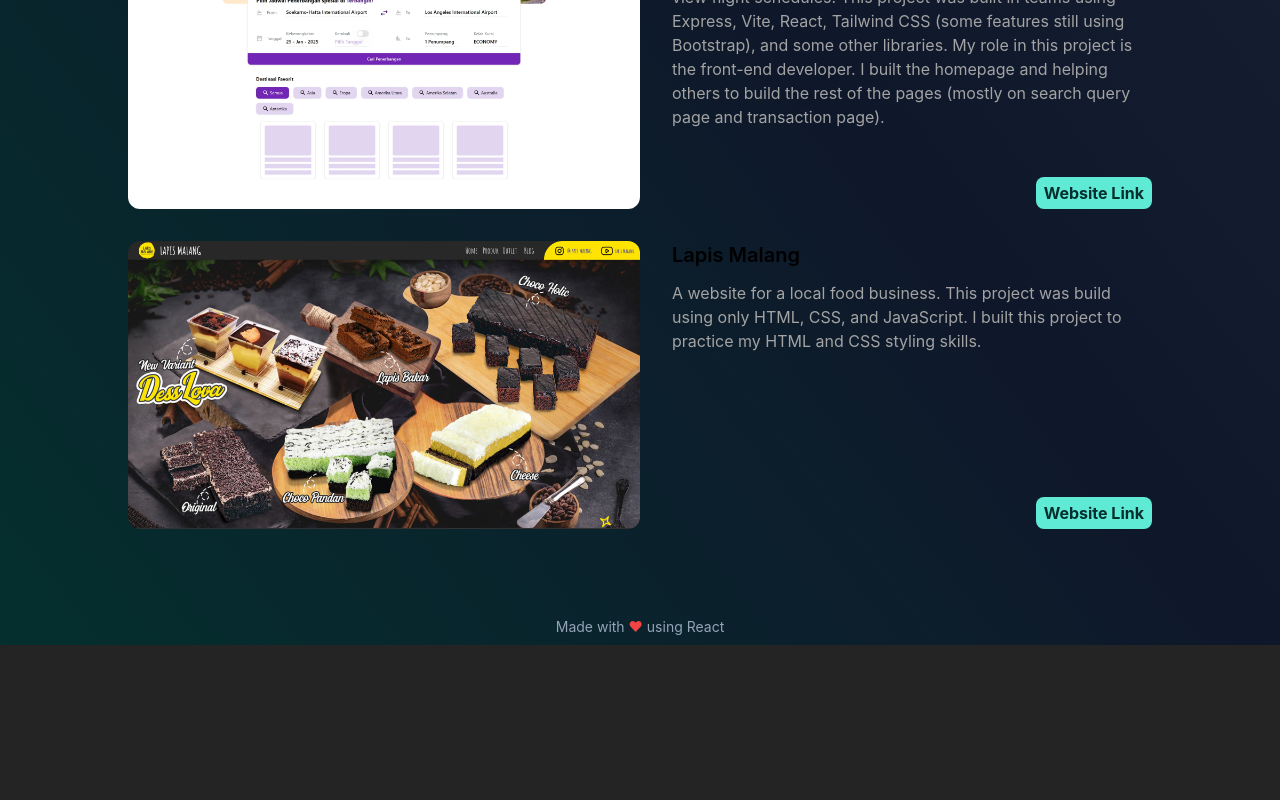
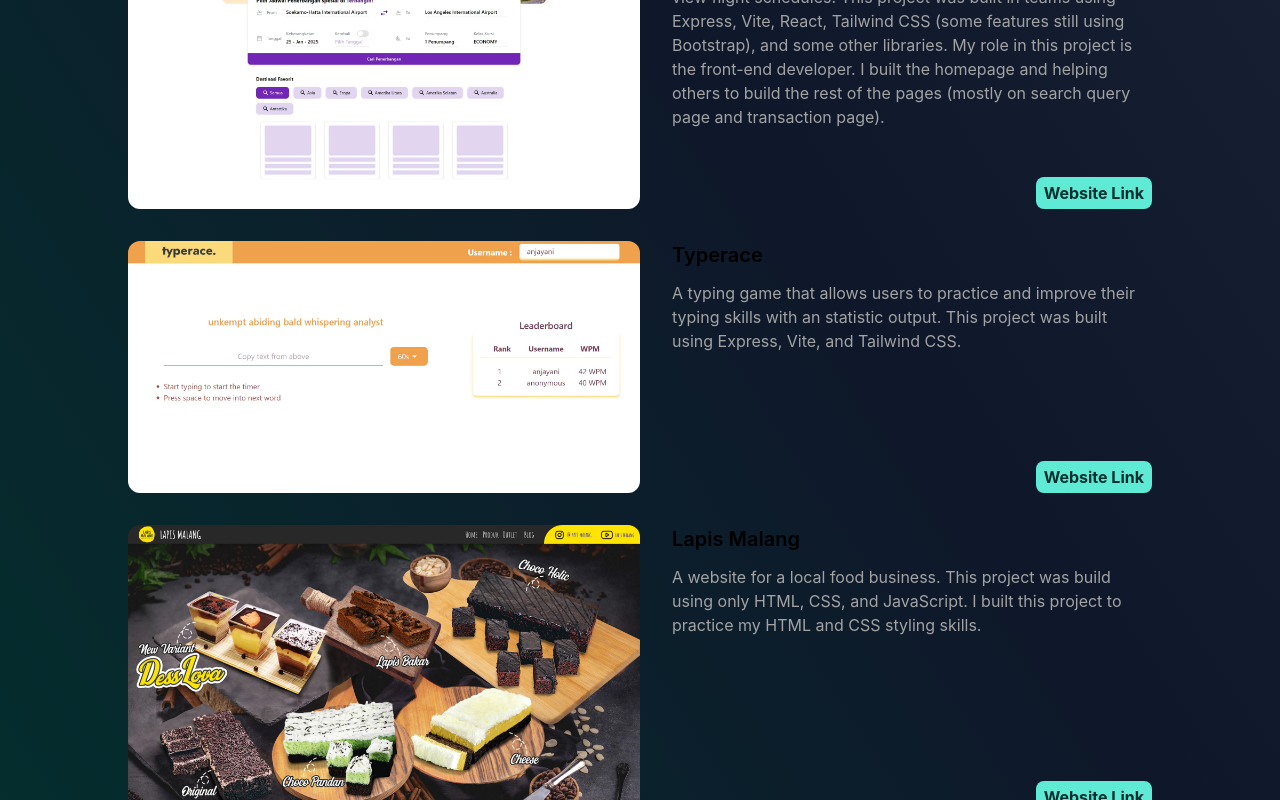
Before and after one commit to chawnima/portfolio, a React (Vite) app: page / in a window 1280 px wide. Shown: the part 1031-1831 px from the top of the page. Before the commit the page ends 1676 px from the top, so only its background shows below. Built offline with nearby package versions, Linux system fonts and the light colour scheme.

Commit message:
add one project

```diff
--- a/src/components/Header.jsx
+++ b/src/components/Header.jsx
@@ -1,7 +1,7 @@
 import { useState, useEffect } from "react";
 
 import logoTerbangin from "../assets/logoterbangin.png";
-import logoLapisMalang from "../assets/logolapismalang.png";
+import logoTyperace from "../assets/logotyperace.png"
 
 import GitHubIcon from "@mui/icons-material/GitHub";
 import LinkedInIcon from "@mui/icons-material/LinkedIn";
@@ -12,7 +12,7 @@ const TEXT = {
 };
 const FEATURED = [
   { name: "Terbangin", logo: logoTerbangin },
-  { name: "Lapis Malang", logo: logoLapisMalang },
+  { name: "Typerace", logo: logoTyperace },
 ];
 
 const Header = () => {
--- a/src/components/Projects.jsx
+++ b/src/components/Projects.jsx
@@ -1,5 +1,6 @@
 import lapisMalangImage from "../assets/lapismalangwebsite.webp";
 import terbanginImage from "../assets/terbanginwebsite.webp";
+import typeraceImage from "../assets/typeracewebsite.webp";
 const Projects = () => {
   const PROJECT_LIST = [
     {
@@ -9,6 +10,13 @@ const Projects = () => {
       link: "https://terbangin-rheno27s-projects.vercel.app/",
       description:
         "A flight booking website that allows users to book flights and view flight schedules. This project was built in teams using Express, Vite, React, Tailwind CSS (some features still using Bootstrap), and some other libraries. My role in this project is the front-end developer. I built the homepage and helping others to build the rest of the pages (mostly on search query page and transaction page).",
+    },
+    {
+      name: "Typerace",
+      image:typeraceImage,
+      techStack: [],
+      link:"https://typerace-tsx.vercel.app/",
+      description:"A typing game that allows users to practice and improve their typing skills with an statistic output. This project was built using Express, Vite, and Tailwind CSS.",
     },
     {
       name: "Lapis Malang",
```
Also changed, not shown: src/assets/logotyperace.png (added), src/assets/typeracewebsite.webp (added).
